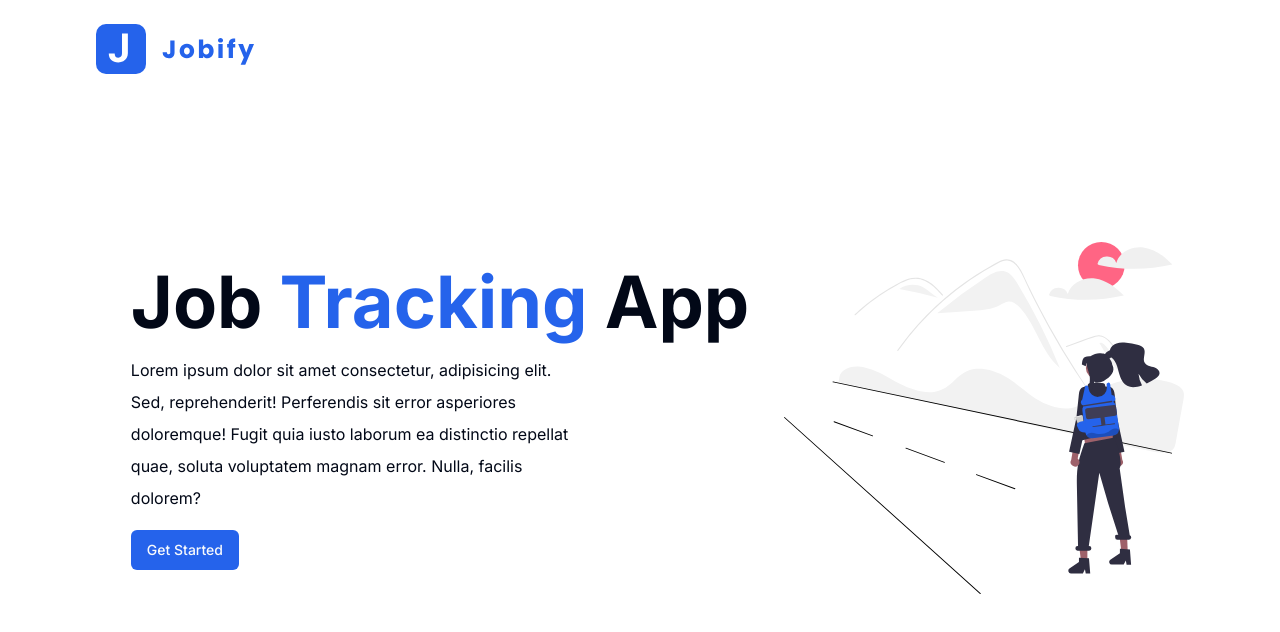
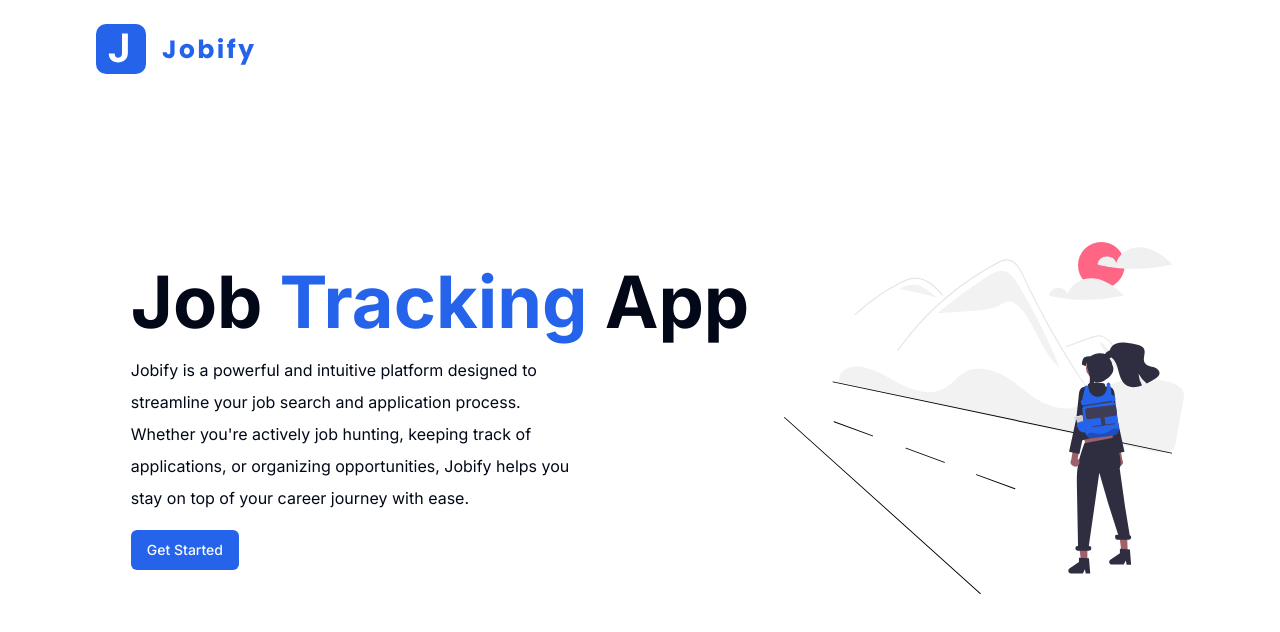
Before and after one commit to YoussefAbdelrazk/jobify-app, a Next.js app: page / in a window 1280 px wide. Shown: the top 632 px of the page. Built offline with nearby package versions, Linux system fonts and the light colour scheme.

Commit message:
update description

```diff
--- a/app/page.tsx
+++ b/app/page.tsx
@@ -16,10 +16,10 @@ const HomePage = () => {
             Job <span className=' text-primary'>tracking </span> app
           </h1>
           <p className=' leading-loose max-w-md mt-4'>
-            Lorem ipsum dolor sit amet consectetur, adipisicing elit. Sed,
-            reprehenderit! Perferendis sit error asperiores doloremque! Fugit
-            quia iusto laborum ea distinctio repellat quae, soluta voluptatem
-            magnam error. Nulla, facilis dolorem?
+            Jobify is a powerful and intuitive platform designed to streamline
+            your job search and application process. Whether you're actively job
+            hunting, keeping track of applications, or organizing opportunities,
+            Jobify helps you stay on top of your career journey with ease.
           </p>
           <Button asChild className='mt-4'>
             <Link href='/add-job'>Get Started </Link>
```
